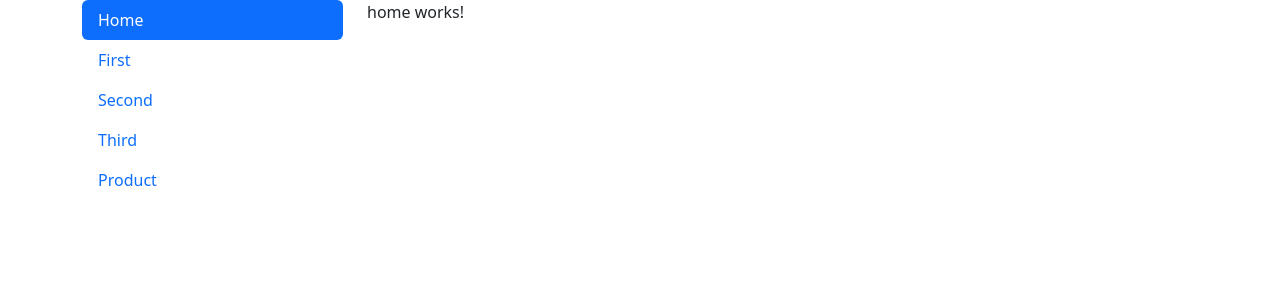
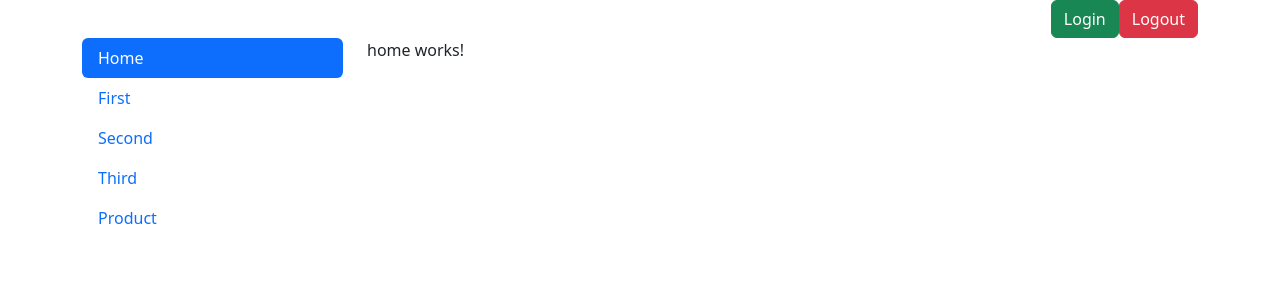
Before and after one commit to Pebhashi-Tharushika/angular-18-practice, an Angular app in the folder routes/: page / in a window 1280 px wide. Shown: the top 300 px of the page. Built offline with nearby package versions, Linux system fonts and the light colour scheme.

Commit message:
route guard - canActivate

```diff
--- a/routes/src/app/app.component.html
+++ b/routes/src/app/app.component.html
@@ -1,6 +1,13 @@
 <div class="container">
+
   <div class="row">
+    <div class="d-flex justify-content-end">
+      <button (click)="login()" class="btn btn-success" >Login</button>
+      <button (click)="logout()" class="btn btn-danger" >Logout</button>
+    </div>
+  </div>
 
+  <div class="row">
     <div class="col-md-3">
       <ul class="nav flex-column nav-pills">
         <li class="nav-item">
--- a/routes/src/app/app.component.ts
+++ b/routes/src/app/app.component.ts
@@ -1,5 +1,6 @@
 import { Component } from '@angular/core';
 import { RouterLink, RouterLinkActive, RouterOutlet } from '@angular/router';
+import { AuthService } from './services/auth.service';
 
 @Component({
   selector: 'app-root',
@@ -10,4 +11,14 @@ import { RouterLink, RouterLinkActive, RouterOutlet } from '@angular/router';
 })
 export class AppComponent {
   title = 'routes';
+
+  constructor(private authService: AuthService) {}
+
+  login(){
+    this.authService.login();
+  }
+
+  logout(){
+    this.authService.logout();
+  }
 }
--- a/routes/src/app/app.routes.ts
+++ b/routes/src/app/app.routes.ts
@@ -6,17 +6,34 @@ import { HomeComponent } from './home/home.component';
 import { ProductComponent } from './product/product.component';
 import { ProductsComponent } from './products/products.component';
 import { PageNotFoundComponent } from './page-not-found/page-not-found.component';
+import { AuthGuardService } from './services/guards/auth.guard.service';
 
 export const routes: Routes = [
     { path: '', component: HomeComponent }, // http://localhost:4200
+
     { path: 'first', component: FirstComponent }, // http://localhost:4200/first
-    { path: 'second', component: SecondComponent }, // http://localhost:4200/second
+
+    {
+        path: 'second',
+        canActivate: [AuthGuardService],
+        component: SecondComponent
+    }, // http://localhost:4200/second
+
     { path: 'third', component: ThirdComponent }, // http://localhost:4200/third
+
     {
-        path: 'product', component: ProductsComponent, // http://localhost:4200/product
-        children: [{ path: ':id/:name', component: ProductComponent }] // http://localhost:4200/product/1/abc
+        path: 'product',
+        component: ProductsComponent, // http://localhost:4200/product
+        children: [
+            {
+                path: ':id/:name',
+                canActivate: [AuthGuardService],
+                component: ProductComponent
+            }
+        ] // http://localhost:4200/product/1/abc
     },
+
     { path: 'page-not-found', component: PageNotFoundComponent }, // http://localhost:4200/page-not-found
+
     { path: '**', redirectTo: 'page-not-found' } // http://localhost:4200/otherthing
-
 ];
--- /dev/null
+++ b/routes/src/app/services/auth.service.ts
@@ -0,0 +1,23 @@
+import { Injectable } from "@angular/core";
+
+@Injectable({
+    providedIn: 'root'
+})
+export class AuthService {
+
+  isLoggedIn: boolean = false;
+
+  constructor() {}
+
+  login() {
+    this.isLoggedIn = true;
+  }
+
+  logout() {
+    this.isLoggedIn = false;
+  }
+
+  isUserLoggedIn() {
+    return this.isLoggedIn;
+  }
+}
--- /dev/null
+++ b/routes/src/app/services/guards/auth.guard.service.ts
@@ -0,0 +1,25 @@
+import { ActivatedRouteSnapshot, CanActivate, GuardResult, MaybeAsync, Router, RouterStateSnapshot } from "@angular/router";
+import { AuthService } from "../auth.service";
+import { Injectable } from "@angular/core";
+
+@Injectable({
+    providedIn: 'root'
+})
+export class AuthGuardService implements CanActivate {
+
+    constructor(private authService: AuthService,private router:Router ) { }
+
+    canActivate(route: ActivatedRouteSnapshot, state: RouterStateSnapshot): boolean{
+
+        let isUserLoggedIn = this.authService.isUserLoggedIn();
+
+        if(isUserLoggedIn) {
+            return true;
+        }else{
+            this.router.navigate(['/']); // navigate to home page (root path)
+            return false;
+        }
+
+    }
+
+}
```
